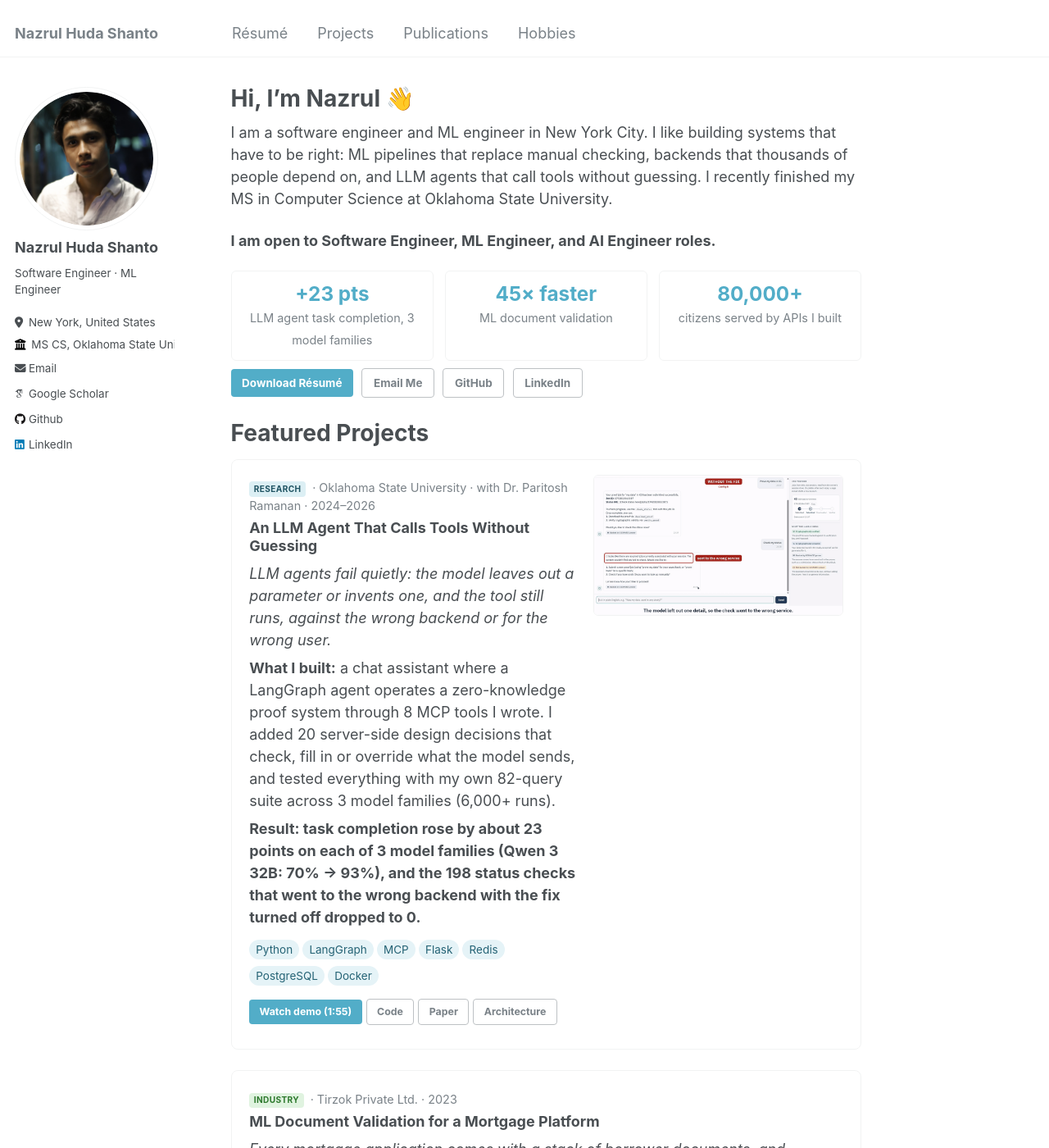
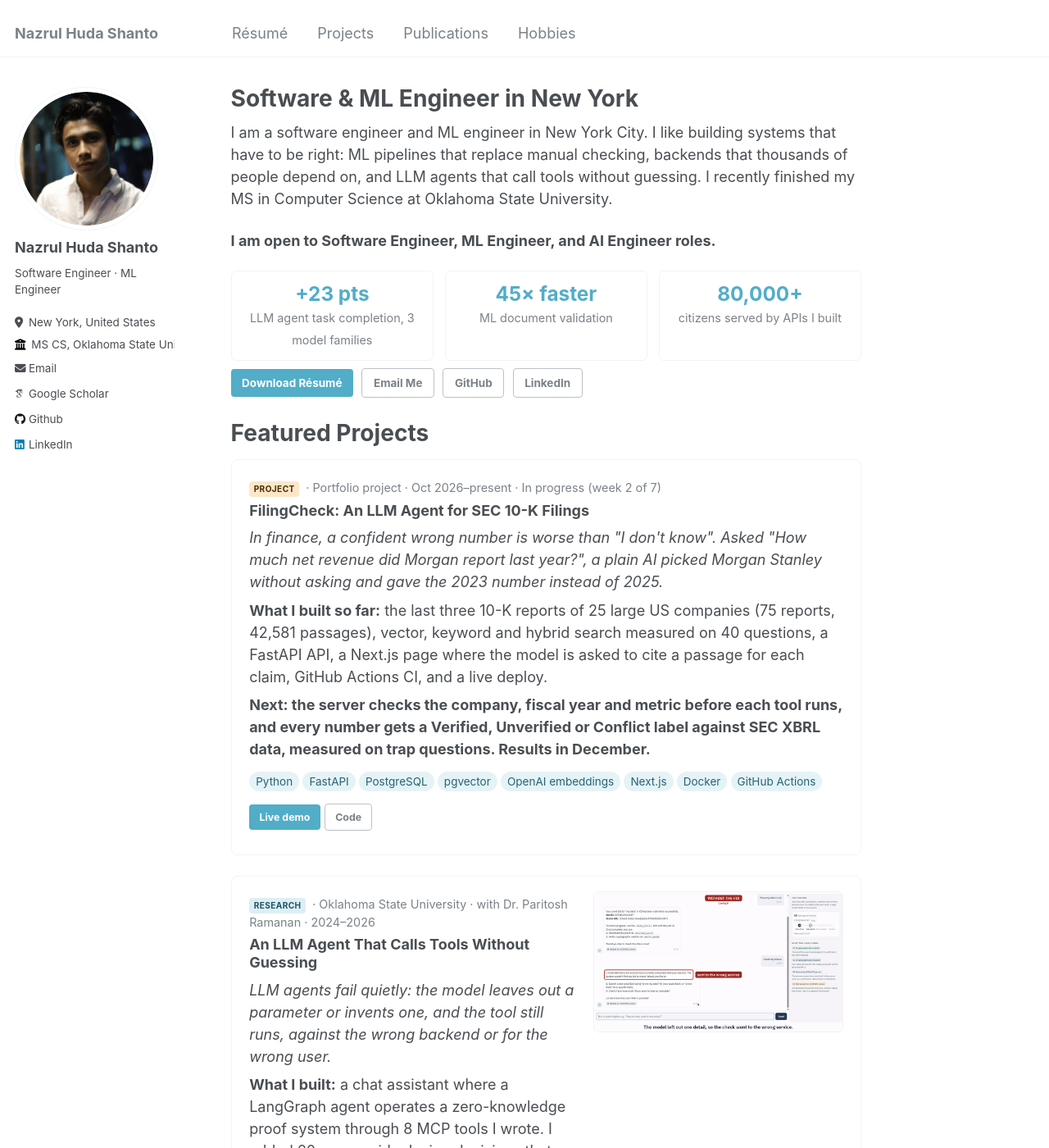
Before and after one commit to nazrulhuda/nazrul.github.io, a Jekyll site: the page built from _pages/about.md, in a window 1280 px wide and 1400 px high. Shown: the whole window at 82% size. Built offline with Jekyll 4.4.1, drawn with Linux system fonts in a browser that asks for light colours; some web fonts are replaced; some of the changed text lies outside the part shown.

Commit message:
Homepage: new title, Gmail and LinkedIn links, BRAC CGPA, FilingCheck card

```diff
--- a/_pages/about.md
+++ b/_pages/about.md
@@ -1,6 +1,6 @@
 ---
 permalink: /
-title: "Hi, I'm Nazrul 👋"
+title: "Software & ML Engineer in New York"
 excerpt: "Software engineer and ML engineer"
 author_profile: true
 redirect_from:
@@ -20,12 +20,25 @@ I am a software engineer and ML engineer in New York City. I like building syste
 
 <p class="cta">
   <a class="btn btn--info" href="/files/Shanto_Resume.pdf">Download Résumé</a>
-  <a class="btn btn--inverse" href="mailto:mshanto@okstate.edu">Email Me</a>
+  <a class="btn btn--inverse" href="mailto:nazrulhudashanto@gmail.com">Email Me</a>
   <a class="btn btn--inverse" href="https://github.com/nazrulhuda">GitHub</a>
-  <a class="btn btn--inverse" href="https://www.linkedin.com/in/nazrulhudashanto/">LinkedIn</a>
+  <a class="btn btn--inverse" href="https://www.linkedin.com/in/mshanto/">LinkedIn</a>
 </p>
 
 # Featured Projects
+
+<div class="card">
+  <p class="meta"><span class="kind kind--project">Project</span> · Portfolio project · Oct 2026–present · In progress (week 2 of 7)</p>
+  <h3>FilingCheck: An LLM Agent for SEC 10-K Filings</h3>
+  <p class="hook">In finance, a confident wrong number is worse than "I don't know". Asked "How much net revenue did Morgan report last year?", a plain AI picked Morgan Stanley without asking and gave the 2023 number instead of 2025.</p>
+  <p><b>What I built so far:</b> the last three 10-K reports of 25 large US companies (75 reports, 42,581 passages), vector, keyword and hybrid search measured on 40 questions, a FastAPI API, a Next.js page where the model is asked to cite a passage for each claim, GitHub Actions CI, and a live deploy.</p>
+  <p class="result">Next: the server checks the company, fiscal year and metric before each tool runs, and every number gets a Verified, Unverified or Conflict label against SEC XBRL data, measured on trap questions. Results in December.</p>
+  <div class="tags"><span class="tag">Python</span><span class="tag">FastAPI</span><span class="tag">PostgreSQL</span><span class="tag">pgvector</span><span class="tag">OpenAI embeddings</span><span class="tag">Next.js</span><span class="tag">Docker</span><span class="tag">GitHub Actions</span></div>
+  <p>
+    <a class="btn btn--info btn--small" href="https://filingcheck.vercel.app">Live demo</a>
+    <a class="btn btn--inverse btn--small" href="https://github.com/nazrulhuda/filingcheck">Code</a>
+  </p>
+</div>
 
 <div class="card has-media">
   <div>
@@ -123,13 +136,13 @@ A first-author paper on the LLM agent above is under review at IEEE BigData 2026
 # Education
 
 - **M.S. in Computer Science**, Oklahoma State University · 2026 · GPA 3.82/4.0
-- **B.S. in Computer Science**, BRAC University · 2022
+- **B.S. in Computer Science**, BRAC University · 2022 · CGPA 3.36/4.0
 
 # Outside Work and Contact
 
 I am the founding captain of **Lagaan**, a cricket team in Stillwater, Oklahoma, which has won two trophies ([Hobbies](/hobbies/)).
 
 <p class="cta">
-  <a class="btn btn--info" href="mailto:mshanto@okstate.edu">Email Me</a>
-  <a class="btn btn--inverse" href="https://www.linkedin.com/in/nazrulhudashanto/">LinkedIn</a>
+  <a class="btn btn--info" href="mailto:nazrulhudashanto@gmail.com">Email Me</a>
+  <a class="btn btn--inverse" href="https://www.linkedin.com/in/mshanto/">LinkedIn</a>
 </p>
```
